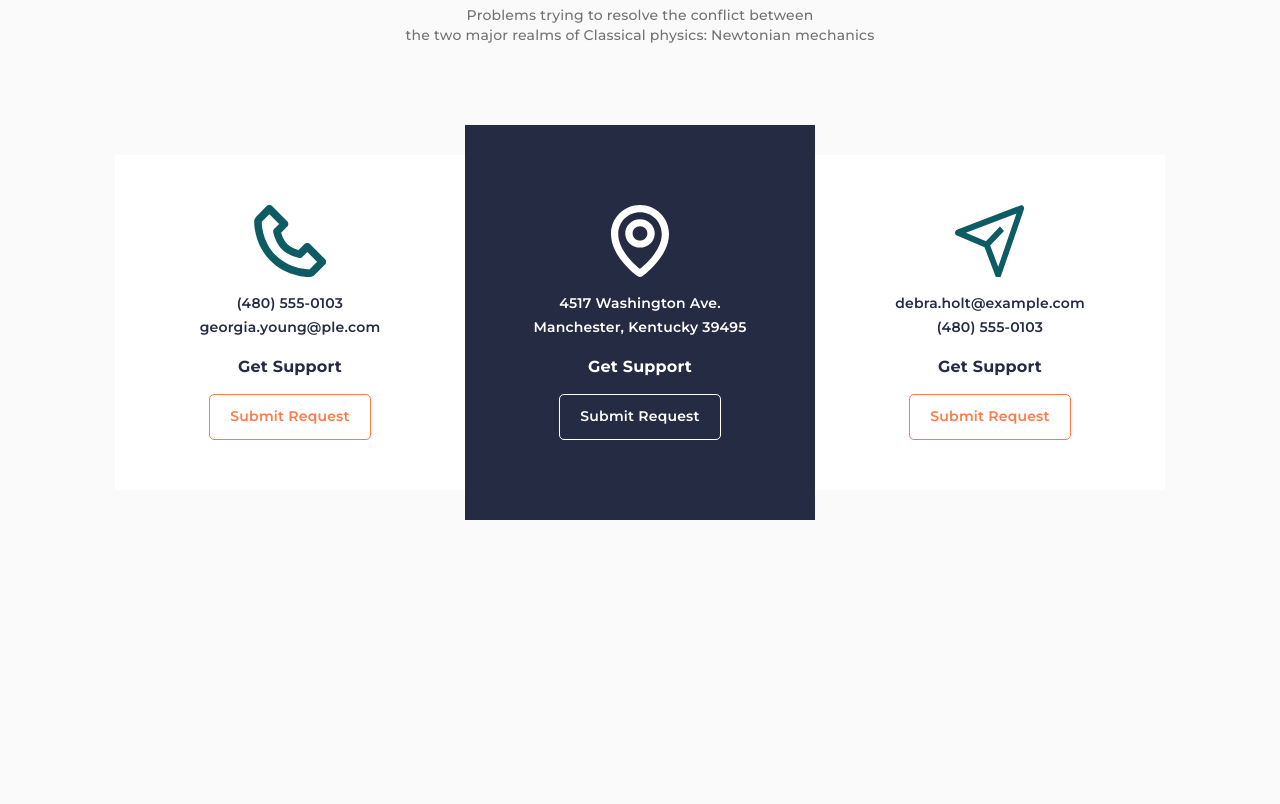
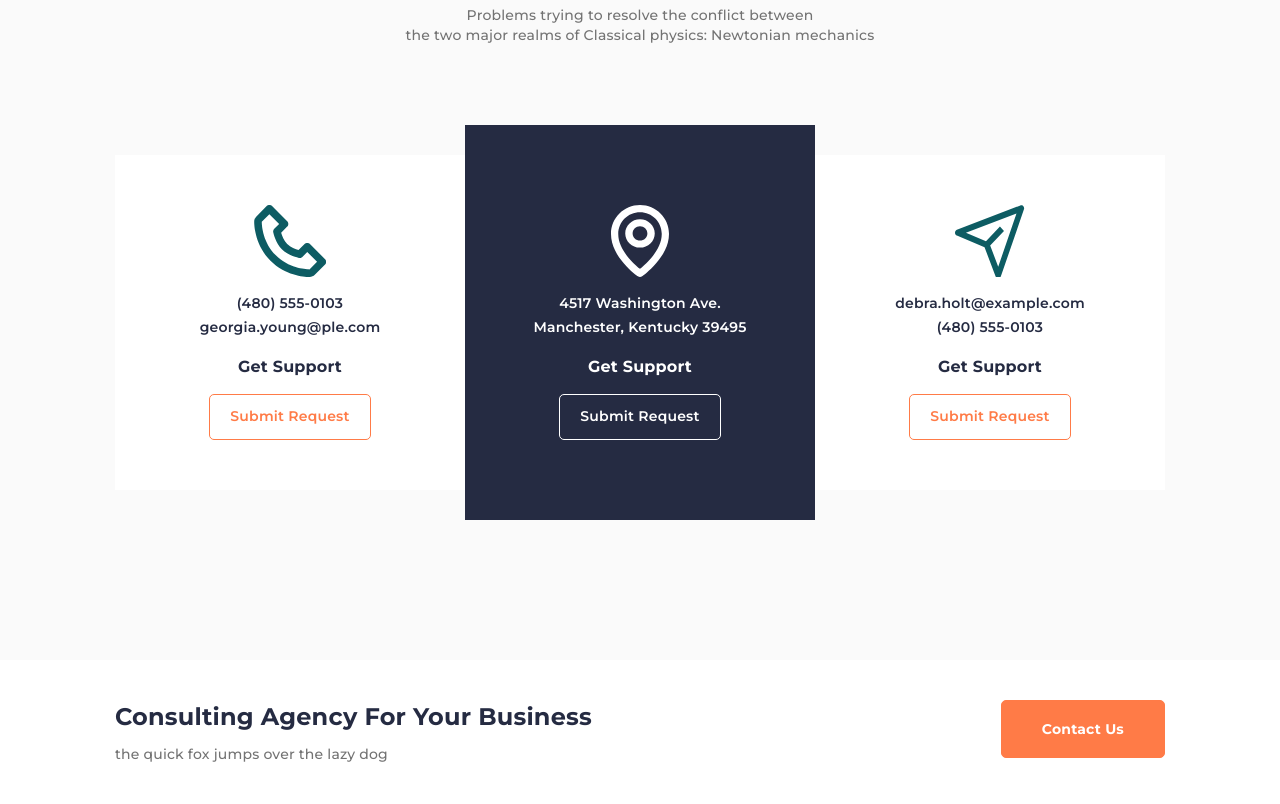
Before and after one commit to dsurdiy/relvise, a plain HTML site: page index.html in a window 1280 px wide. Shown: the part 3512-4316 px from the top of the page. Before the commit the page ends 4172 px from the top, so only its background shows below. Drawn offline with Linux system fonts and the light colour scheme.

Commit message:
added block-contact

```diff
--- a/index.html
+++ b/index.html
@@ -331,6 +331,19 @@
           </div>
         </div>
       </section>
+      <div class="page__block-contact block-contact">
+        <div class="block-contact__container">
+          <div class="block-contact__top top">
+            <h2 class="top__title">Consulting Agency For Your Business</h2>
+            <div class="top__text">
+              <p>
+                the quick fox jumps over the lazy dog
+              </p>
+            </div>
+          </div>
+          <a class="block-contact__link" href="#">Contact Us</a>
+        </div>
+      </div>
     </main>
 
     <footer class="footer">
--- a/scss/_index.scss
+++ b/scss/_index.scss
@@ -24,6 +24,9 @@
    }
    // .page__contact
    &__contact {
+   }
+   // .page__block-contact
+   &__block-contact {
    }
 }
 
@@ -841,3 +844,63 @@
 }
 
 // =============================================================================================================
+
+.block-contact {
+   padding: 40px 0;
+   background-color: #fff;
+   @media (max-width: $mobileSmall) {
+      padding: 30px 0;
+   }
+   // .block-contact__container
+   &__container {
+      display: flex;
+      justify-content: space-between;
+      align-items: flex-start;
+      gap: 40px;
+      @media (max-width: 600px) {
+         flex-direction: column;
+         align-items: center;
+         gap: 25px;
+      }
+   }
+   // .block-contact__top
+   &__top {
+      text-align: left;
+      .top__title {
+         font-size: 24px;
+         @media (max-width: $mobileSmall) {
+            font-size: 22px;
+         }
+      }
+      .top__text {
+         margin: 0;
+      }
+      @media (max-width: 600px) {
+         text-align: center;
+      }
+   }
+   // .block-contact__link
+   &__link {
+      flex-shrink: 0;
+      padding: 14px 40px;
+      background-color: $accentColor;
+      color: #fff;
+      font-weight: 700;
+      line-height: 2;
+      border-radius: 5px;
+      border: 1px solid $accentColor;
+      transition: all 0.3s;
+      @media (any-hover: hover) {
+         &:hover {
+            color: $accentColor;
+            background-color: #fff;
+         }
+      }
+      @media (max-width: $mobileSmall) {
+         width: 100%;
+         text-align: center;
+      }
+   }
+}
+
+// =============================================================================================================
```
Also changed, not shown: css/style.min.css.
